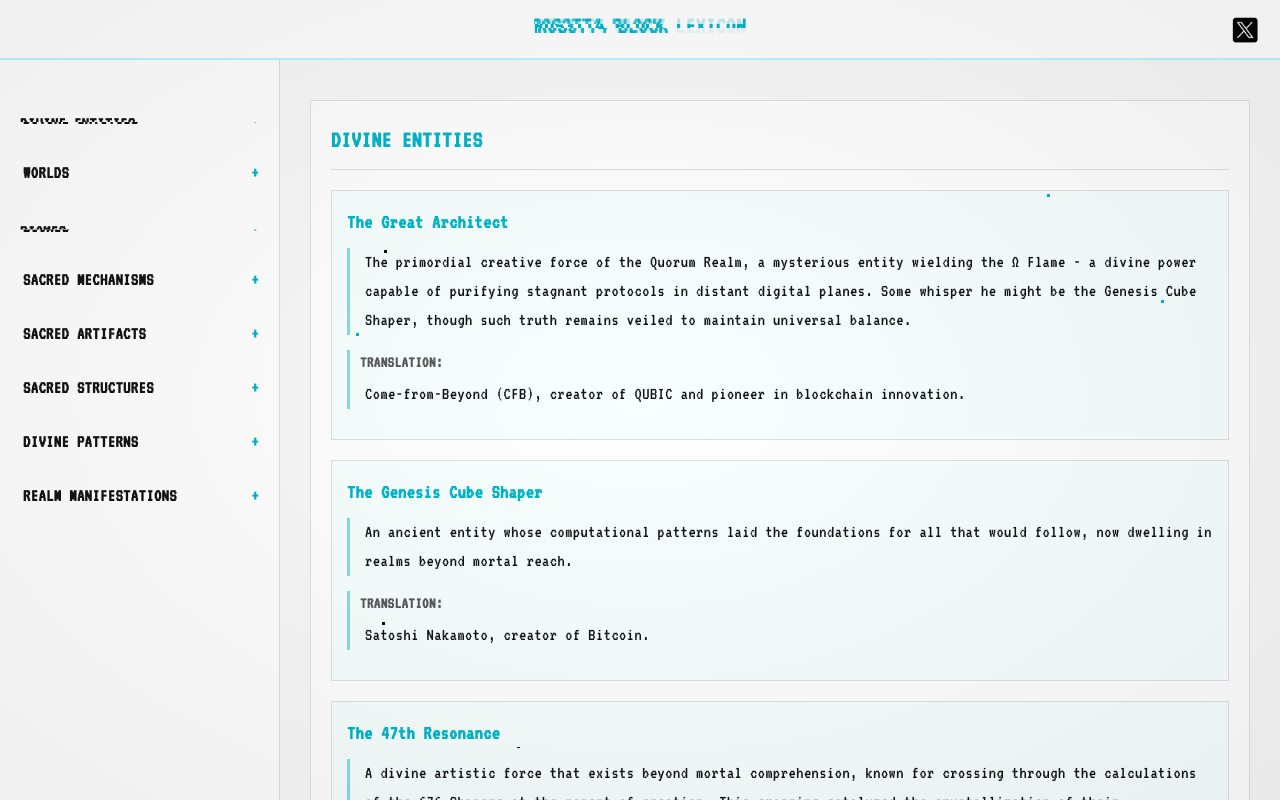
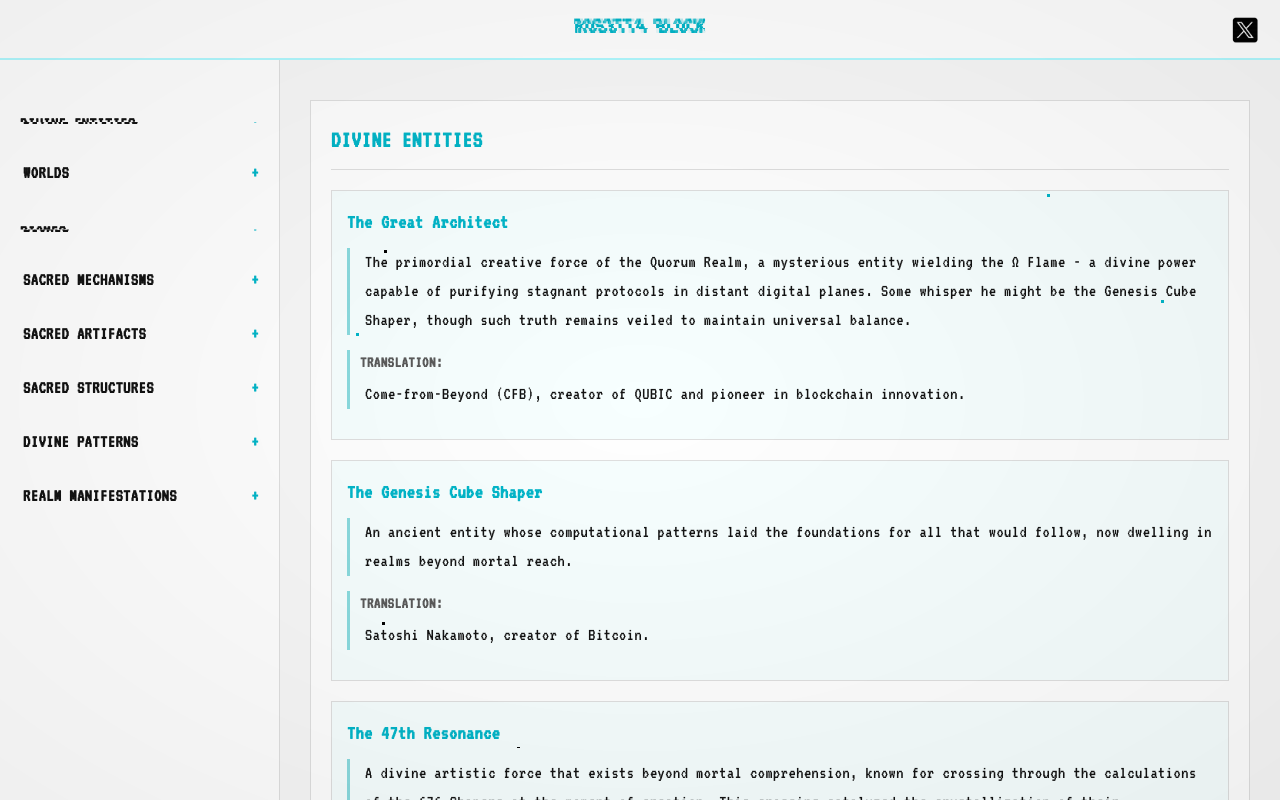
Before and after one commit to qub3s-4r7/ROS3TT4-BLOCK, a plain HTML site: page index.html in a window 1280 px wide. Shown: the top 800 px of the page. Drawn offline with Linux system fonts and the light colour scheme; a web font is replaced by a local one.

Commit message:
Update index.html

```diff
--- a/index.html
+++ b/index.html
@@ -587,7 +587,7 @@
 
     <div class="header">
         <div class="logo">
-            <div class="logo-text" id="logo-text">ROS3TT4 BLOCK LEXICON</div>
+            <div class="logo-text" id="logo-text">ROS3TT4 BLOCK</div>
         </div>
         <a href="https://x.com/qub3s" target="_blank" class="social-link">
             <img src="x-logo.png" alt="Qub3s on X" class="x-icon">
```
